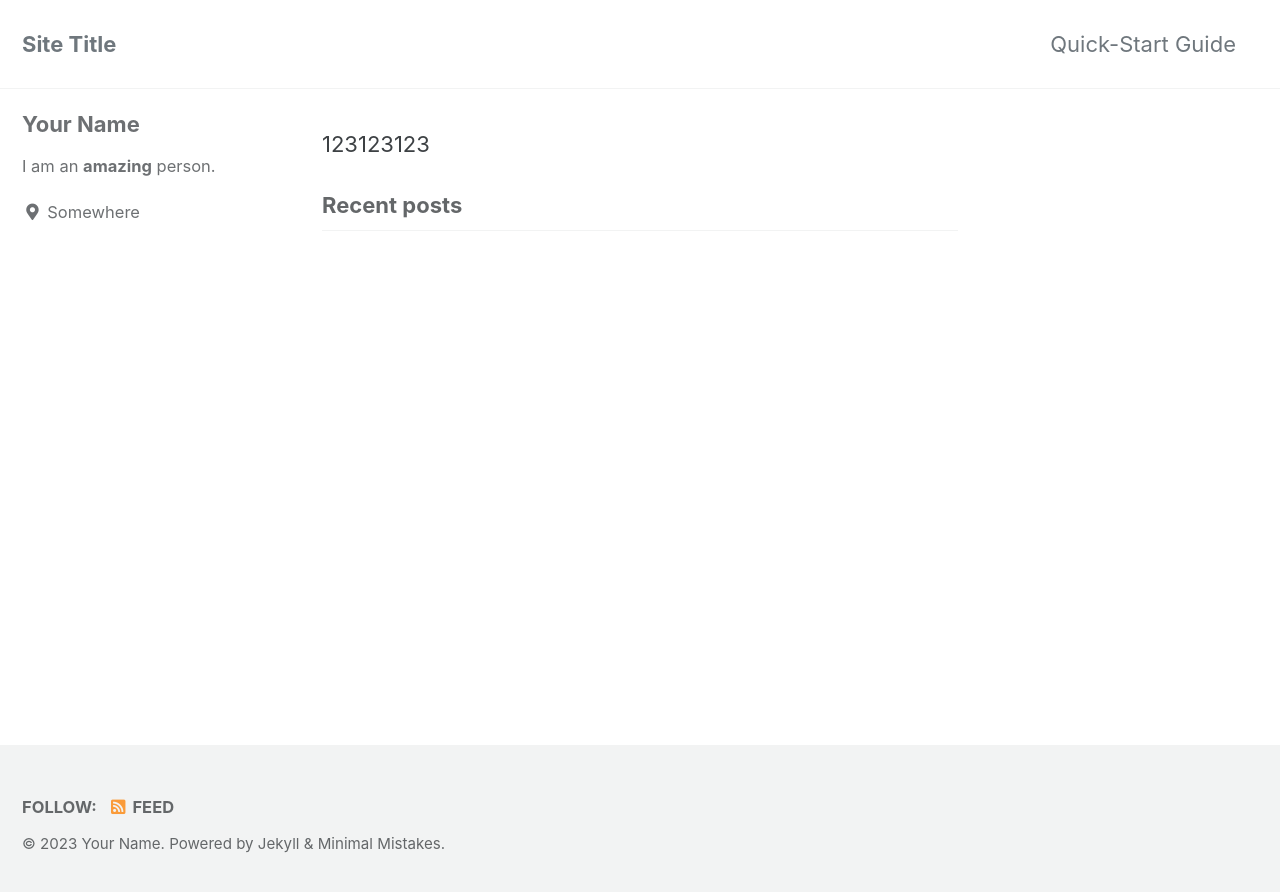
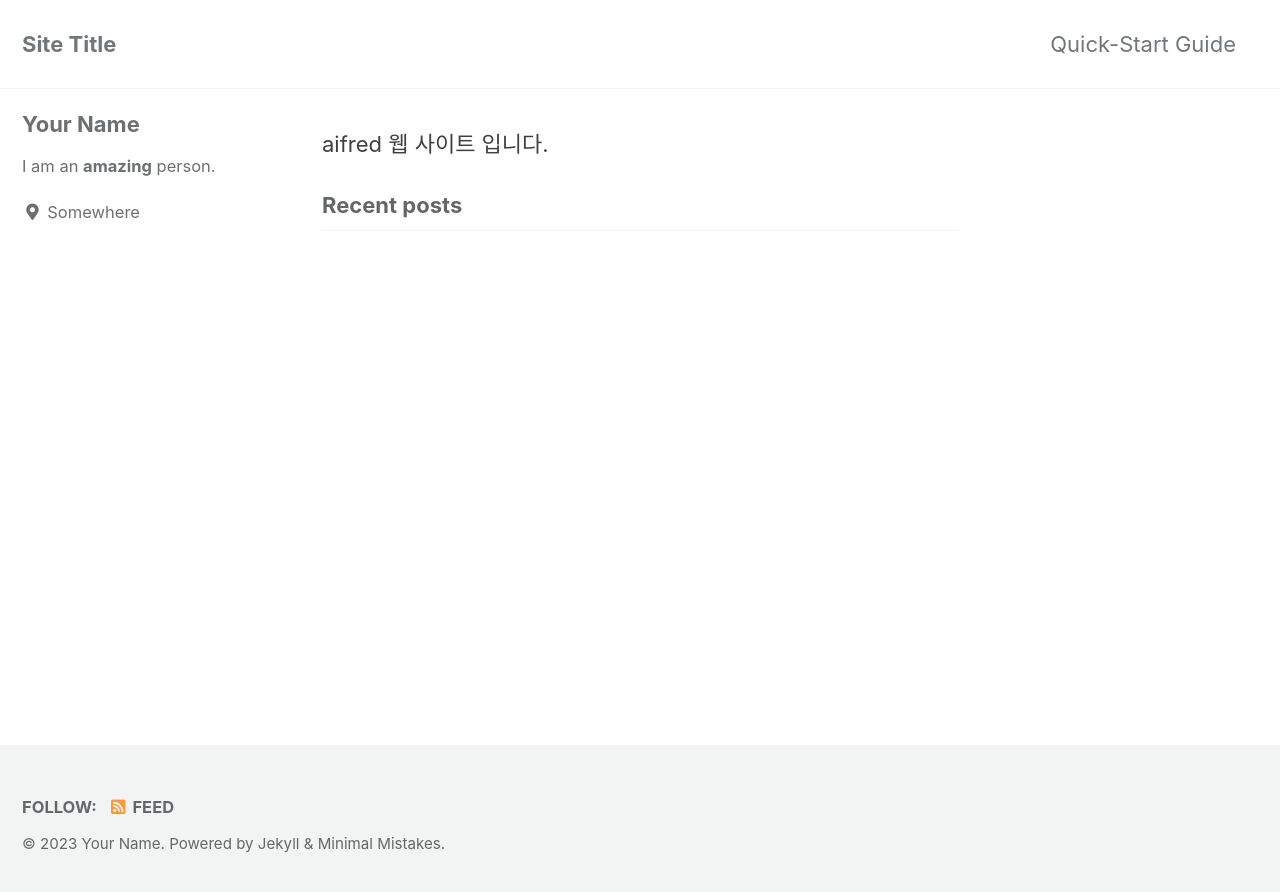
Before and after one commit to aifredlab/aifredlab.github.io, a Jekyll site: the page built from index.html, in a window 1280 px wide. Shown: the top 892 px of the page. Built offline with Jekyll 4.4.1, drawn with Linux system fonts in a browser that asks for light colours; cached includes are drawn as plain includes; the list of posts is cut into pages by our own code.

Commit message:
Update index.html

```diff
--- a/index.html
+++ b/index.html
@@ -2,4 +2,5 @@
 layout: home
 author_profile: true
 ---
-123123123
+
+aifred 웹 사이트 입니다.
```
